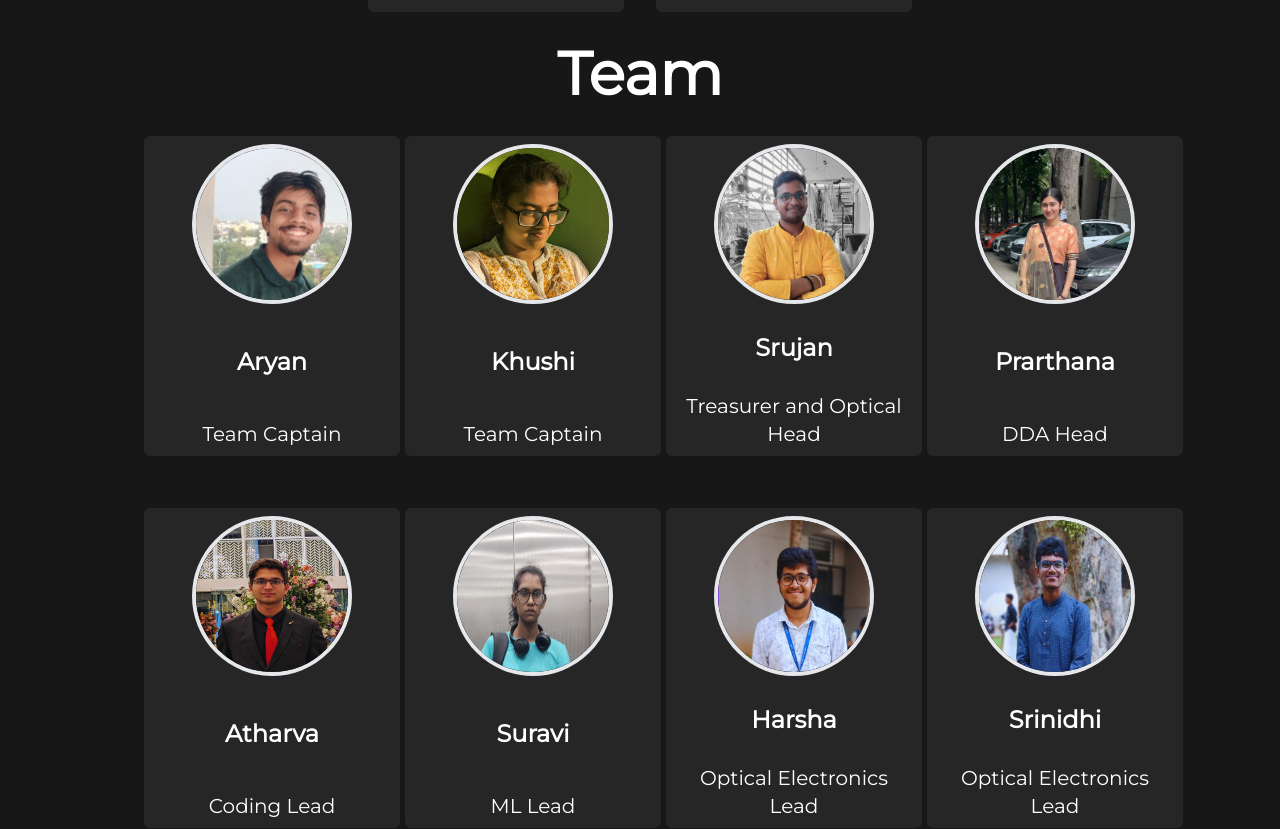
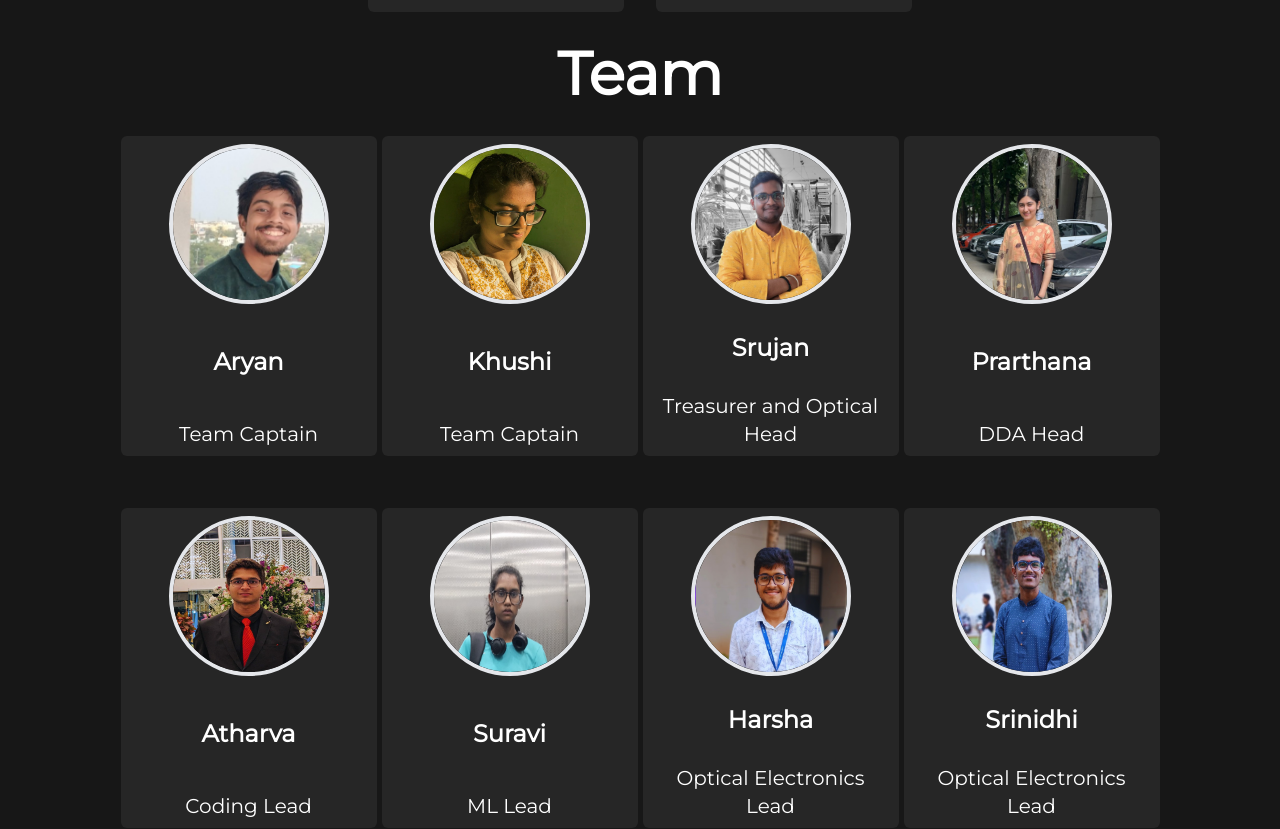
Before and after one commit to Team-Dhruva/website-main, a SvelteKit app: page /team in a window 1280 px wide. Shown: the part 560-1389 px from the top of the page. Built offline with nearby package versions, Linux system fonts and the light colour scheme.

Commit message:
aligned present core

```diff
--- a/src/routes/(content)/team/+page.svelte
+++ b/src/routes/(content)/team/+page.svelte
@@ -20,7 +20,7 @@
   </div>
   <h1 class="text-6xl text-center font-bold text-white">Team</h1>
 
-  <div class="grid grid-cols-1 sm:grid-cols-2 md:grid-cols-3 lg:grid-cols-4 gap-4">
+  <div class="grid grid-cols-1 sm:grid-cols-2 md:grid-cols-3 lg:grid-cols-4 gap-4 justify-items-center">
     {#each teamMembers as member}
       <TeamMember {member} />
     {/each}
```
